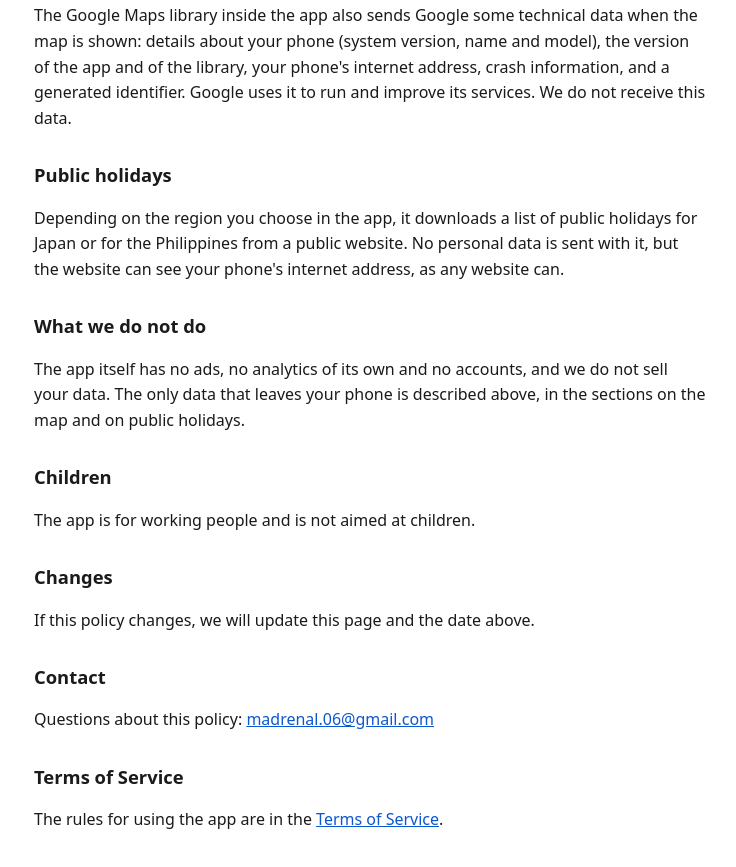
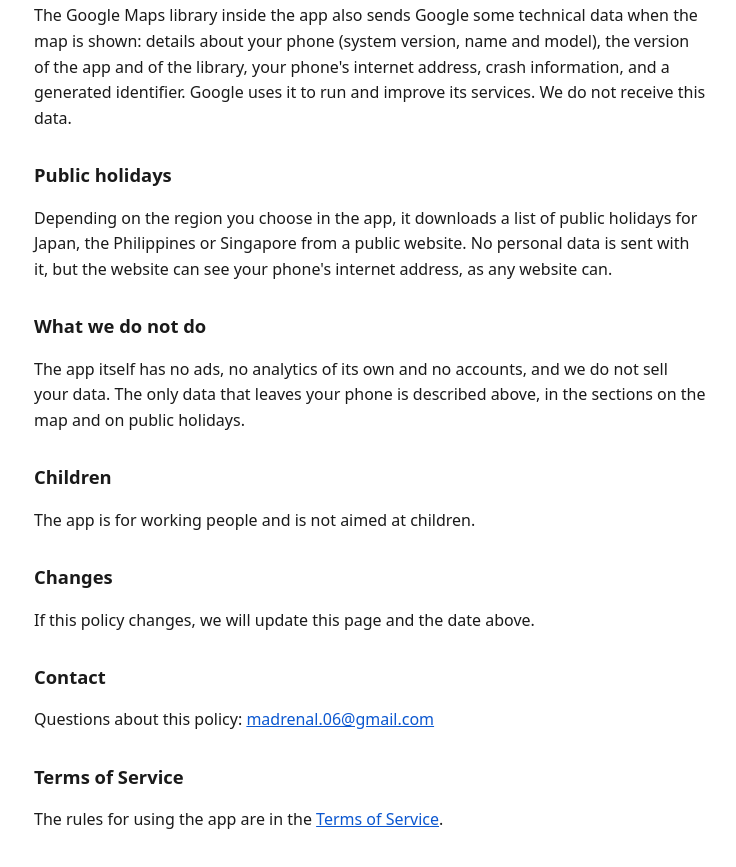
Before and after one commit to tapsilogmsd-sudo/shiftmanager-privacy, a plain HTML site: page index.html in a window 1280 px wide. Shown: the part 798-1665 px from the top of the page, without its empty margins (270-1006 px from the left). Drawn offline with Linux system fonts and the light colour scheme.

Commit message:
Privacy policy: public holidays list can also be for Singapore (version 3.1)

```diff
--- a/index.html
+++ b/index.html
@@ -30,7 +30,7 @@
 <p>The Google Maps library inside the app also sends Google some technical data when the map is shown: details about your phone (system version, name and model), the version of the app and of the library, your phone's internet address, crash information, and a generated identifier. Google uses it to run and improve its services. We do not receive this data.</p>
 
 <h2>Public holidays</h2>
-<p>Depending on the region you choose in the app, it downloads a list of public holidays for Japan or for the Philippines from a public website. No personal data is sent with it, but the website can see your phone's internet address, as any website can.</p>
+<p>Depending on the region you choose in the app, it downloads a list of public holidays for Japan, the Philippines or Singapore from a public website. No personal data is sent with it, but the website can see your phone's internet address, as any website can.</p>
 
 <h2>What we do not do</h2>
 <p>The app itself has no ads, no analytics of its own and no accounts, and we do not sell your data. The only data that leaves your phone is described above, in the sections on the map and on public holidays.</p>
```
